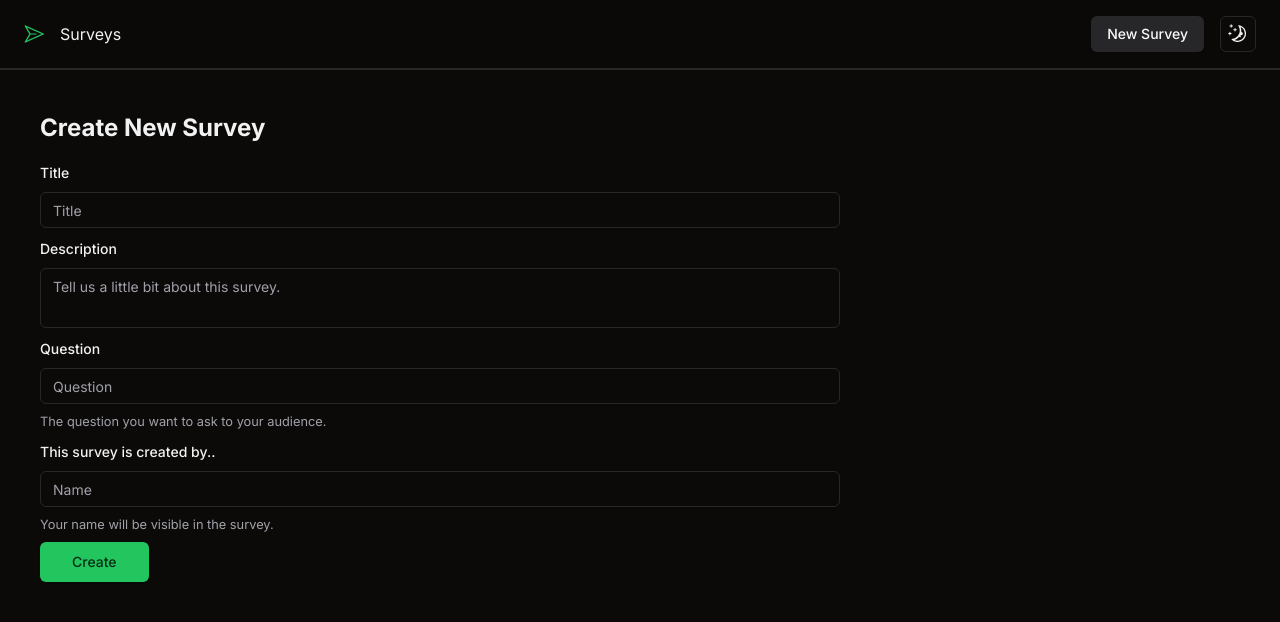
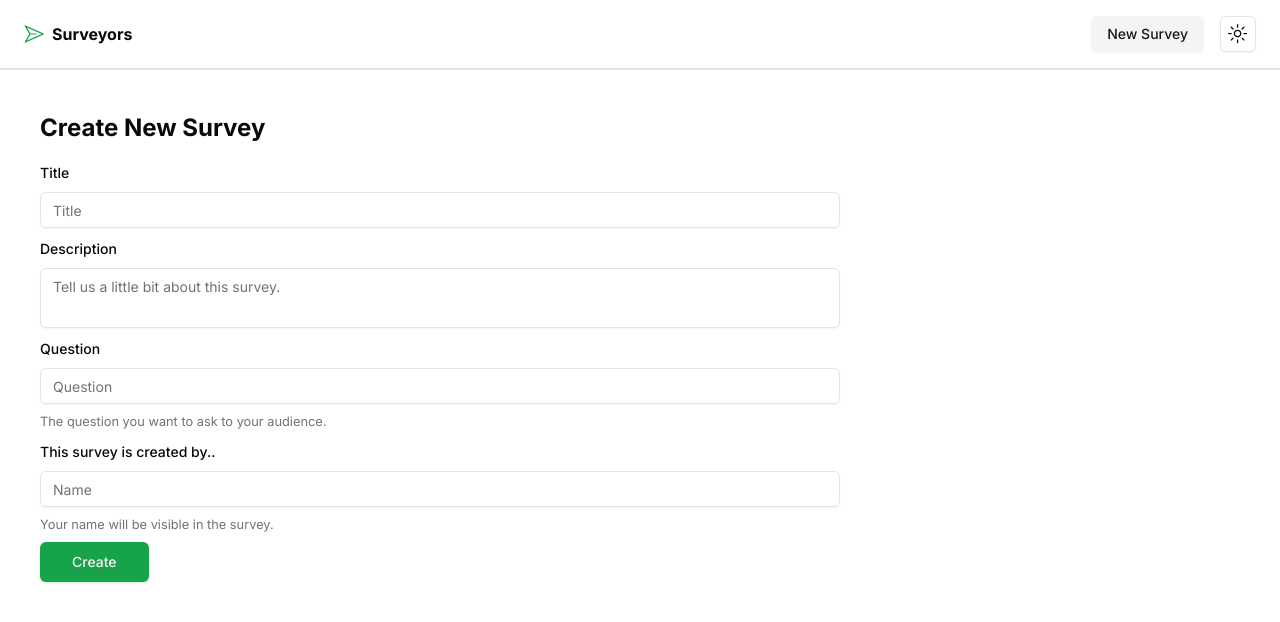
Before and after one commit to lloydshine/sentiment-analysis-survey, a Next.js app: page /create in a window 1280 px wide. Shown: the top 622 px of the page. Built offline with nearby package versions, Linux system fonts and the light colour scheme.

Commit message:
major changes

```diff
--- a/src/app/(main)/layout.tsx
+++ b/src/app/(main)/layout.tsx
@@ -3,7 +3,7 @@ import Navbar from "./navbar";
 import { ScrollArea } from "@/components/ui/scroll-area";
 
 export const metadata: Metadata = {
-  title: "Survey",
+  title: "Surveyors",
   description: "Generated by create next app",
 };
 
--- a/src/app/(main)/navbar.tsx
+++ b/src/app/(main)/navbar.tsx
@@ -6,9 +6,11 @@ import Link from "next/link";
 export default function Navbar() {
   return (
     <nav className="fixed top-0 left-0 z-50 w-full px-6 py-4 border-b-2 bg-background/30 backdrop-blur-md flex justify-between items-center">
-      <div className="flex items-center gap-4">
+      <div className="flex items-center gap-2">
         <PaperPlaneIcon className="text-primary w-[20px] h-[20px]" />
-        <Link href="/">Surveys</Link>
+        <Link href="/" className="font-bold">
+          Surveyors
+        </Link>
       </div>
       <div className="flex items-center gap-4">
         <Button variant="secondary" asChild>
--- a/src/app/(main)/page.tsx
+++ b/src/app/(main)/page.tsx
@@ -3,7 +3,7 @@ import { Suspense } from "react";
 
 export default function Home() {
   return (
-    <main>
+    <main className="pb-10">
       <Suspense fallback={<>Loading Surveys...</>}>
         <SurveyList />
       </Suspense>
--- a/src/app/[surveyId]/done/page.tsx
+++ b/src/app/[surveyId]/done/page.tsx
@@ -1,11 +1,25 @@
-import { CheckCircledIcon } from "@radix-ui/react-icons";
+"use client";
+
+import { CheckCircledIcon, CrossCircledIcon } from "@radix-ui/react-icons";
+import { useSearchParams } from "next/navigation";
 
 export default function DonePage() {
+  const searchParams = useSearchParams();
+  const status = searchParams.get("status");
   return (
     <main className="h-screen flex justify-center items-center flex-col">
       <div className="flex items-center gap-4 flex-wrap justify-center">
-        <CheckCircledIcon className="text-primary w-[40px] h-[40px] md:w-[80px] md:h-[80px]" />
-        <h1 className="md:text-3xl font-bold">Thank you for submitting!</h1>
+        {status === "success" ? (
+          <div className="flex items-center gap-4">
+            <CheckCircledIcon className="text-primary w-[40px] h-[40px] md:w-[70px] md:h-[70px]" />
+            <h1 className="md:text-3xl font-bold">Thank you for submitting!</h1>
+          </div>
+        ) : (
+          <div className="flex items-center gap-4">
+            <CrossCircledIcon className="text-destructive w-[40px] h-[40px] md:w-[70px] md:h-[70px]" />
+            <h1 className="md:text-3xl font-bold">Error, Try again.</h1>
+          </div>
+        )}
       </div>
     </main>
   );
--- a/src/app/[surveyId]/page.tsx
+++ b/src/app/[surveyId]/page.tsx
@@ -1,4 +1,5 @@
 import { SurveyForm } from "@/components/survey-form";
+import { ModeToggle } from "@/components/theme-provider";
 import { Separator } from "@/components/ui/separator";
 import { fetchSurveyByID } from "@/lib/actions/survey.actions";
 
@@ -11,8 +12,15 @@ export default async function SurveyPage({
   if (!survey || !survey.available) return null;
   return (
     <main className="md:px-28 px-10 py-10">
-      <p className="text-primary font-black">Survey</p>
-      <h1 className="text-3xl mb-8">{survey.title}</h1>
+      <div className="w-full flex items-center justify-between mb-8">
+        <div>
+          <p className="text-primary font-black">Survey</p>
+          <p className="text-sm text-foreground/50">by {survey.createdBy}</p>
+        </div>
+        <ModeToggle />
+      </div>
+
+      <h1 className="text-3xl mb-1">{survey.title}</h1>
       <p className="text-foreground/80">{survey.description}</p>
       <Separator className="mb-10 mt-5" />
       <SurveyForm question={survey.question} surveyId={survey.id} />
--- a/src/app/layout.tsx
+++ b/src/app/layout.tsx
@@ -8,7 +8,7 @@ import { SpeedInsights } from "@vercel/speed-insights/next";
 const inter = Inter({ subsets: ["latin"] });
 
 export const metadata: Metadata = {
-  title: "Survey",
+  title: "Surveyors",
   description: "Generated by create next app",
 };
 
@@ -22,7 +22,7 @@ export default function RootLayout({
       <body className={inter.className}>
         <ThemeProvider
           attribute="class"
-          defaultTheme="dark"
+          defaultTheme="system"
           enableSystem
           disableTransitionOnChange
         >
--- a/src/components/create-form.tsx
+++ b/src/components/create-form.tsx
@@ -40,12 +40,12 @@ export function CreateSurveyForm() {
   function onSubmit(data: z.infer<typeof CreateSurveySchema>) {
     startTransition(async () => {
       await createSurvey(data);
+      toast({
+        title: "Survey Successfully Created",
+        description: "You can now view your new Survey",
+      });
+      router.push("/");
     });
-    toast({
-      title: "Survey Successfully Created",
-      description: "You can now view your new Survey",
-    });
-    router.push("/");
   }
 
   return (
--- a/src/components/delete-btn.tsx
+++ b/src/components/delete-btn.tsx
@@ -14,19 +14,25 @@ import {
 import { deleteSurvey } from "@/lib/actions/survey.actions";
 import { Button } from "./ui/button";
 import { useRouter } from "next/navigation";
+import { useTransition } from "react";
 
 export function DeleteButton({ surveyId }: { surveyId: string }) {
   const router = useRouter();
+  const [isPending, startTransition] = useTransition();
 
   const handleDelete = async () => {
-    await deleteSurvey(surveyId);
-    router.push("/");
+    startTransition(async () => {
+      await deleteSurvey(surveyId);
+      router.push("/");
+    });
   };
 
   return (
     <AlertDialog>
       <AlertDialogTrigger asChild>
-        <Button variant="destructive">Delete Survey</Button>
+        <Button variant="destructive" disabled={isPending}>
+          Delete Survey
+        </Button>
       </AlertDialogTrigger>
       <AlertDialogContent>
         <AlertDialogHeader>
--- a/src/components/survey-form.tsx
+++ b/src/components/survey-form.tsx
@@ -40,14 +40,14 @@ export function SurveyForm({
   const [isPending, startTransition] = useTransition();
 
   function onSubmit(data: z.infer<typeof SurveyFormSchema>) {
-    startTransition(() => {
+    startTransition(async () => {
       const DATA = {
         question: question,
         response: data.sentiment,
       };
-      createResponse(surveyId, DATA);
+      const { status } = await createResponse(surveyId, DATA);
+      router.push(`${surveyId}/done?status=${status}`);
     });
-    router.push(`${surveyId}/done`);
   }
 
   return (
--- a/src/components/survey.tsx
+++ b/src/components/survey.tsx
@@ -5,7 +5,7 @@ import { SurveyBadge } from "./badge";
 
 export function SurveyCard({ survey }: { survey: any }) {
   return (
-    <Card className="md:w-[600px] w-full">
+    <Card className="lg:w-[600px] w-full">
       <CardHeader>
         <div className="flex justify-between mb-2">
           <p className="text-sm text-foreground/50">By: {survey.createdBy}</p>
--- a/src/lib/actions/survey.actions.ts
+++ b/src/lib/actions/survey.actions.ts
@@ -55,6 +55,7 @@ export async function fetchSurveyByID(id: string) {
 export async function createResponse(surveyId: string, data: any) {
   try {
     const analysis = await analyze(data.question, data.response);
+    if (!analysis) return { status: "failed" };
     await db.response.create({
       data: {
         response: data.response,
@@ -64,8 +65,10 @@ export async function createResponse(surveyId: string, data: any) {
       },
     });
     revalidatePath("/");
+    return { status: "success" };
   } catch (error) {
     console.log(error);
+    return { status: "failed" };
   }
 }
 
--- a/src/lib/ai.ts
+++ b/src/lib/ai.ts
@@ -28,6 +28,5 @@ export async function analyze(question: string, sentiment: string) {
     return { data: JSON.parse(response.text()) };
   } catch (error) {
     console.log(error);
-    return { data: "Ulol" };
   }
 }
```
